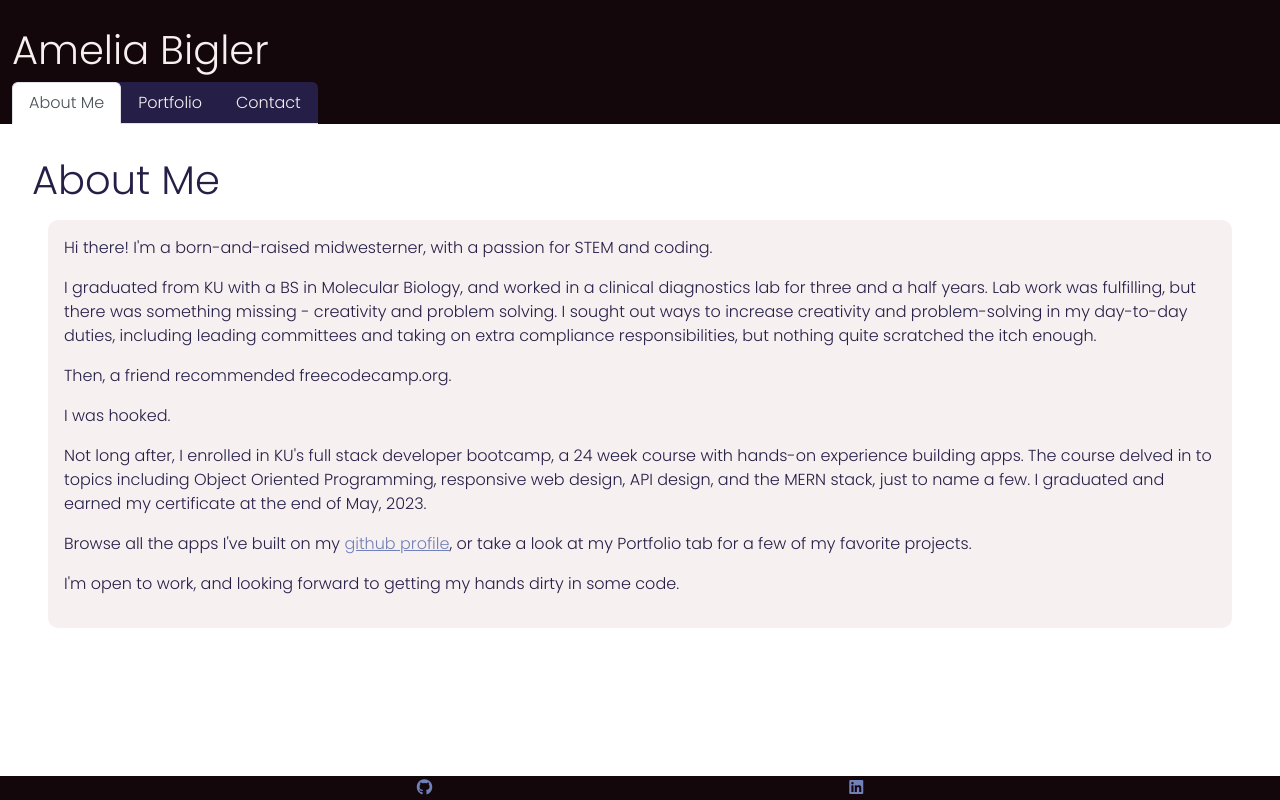
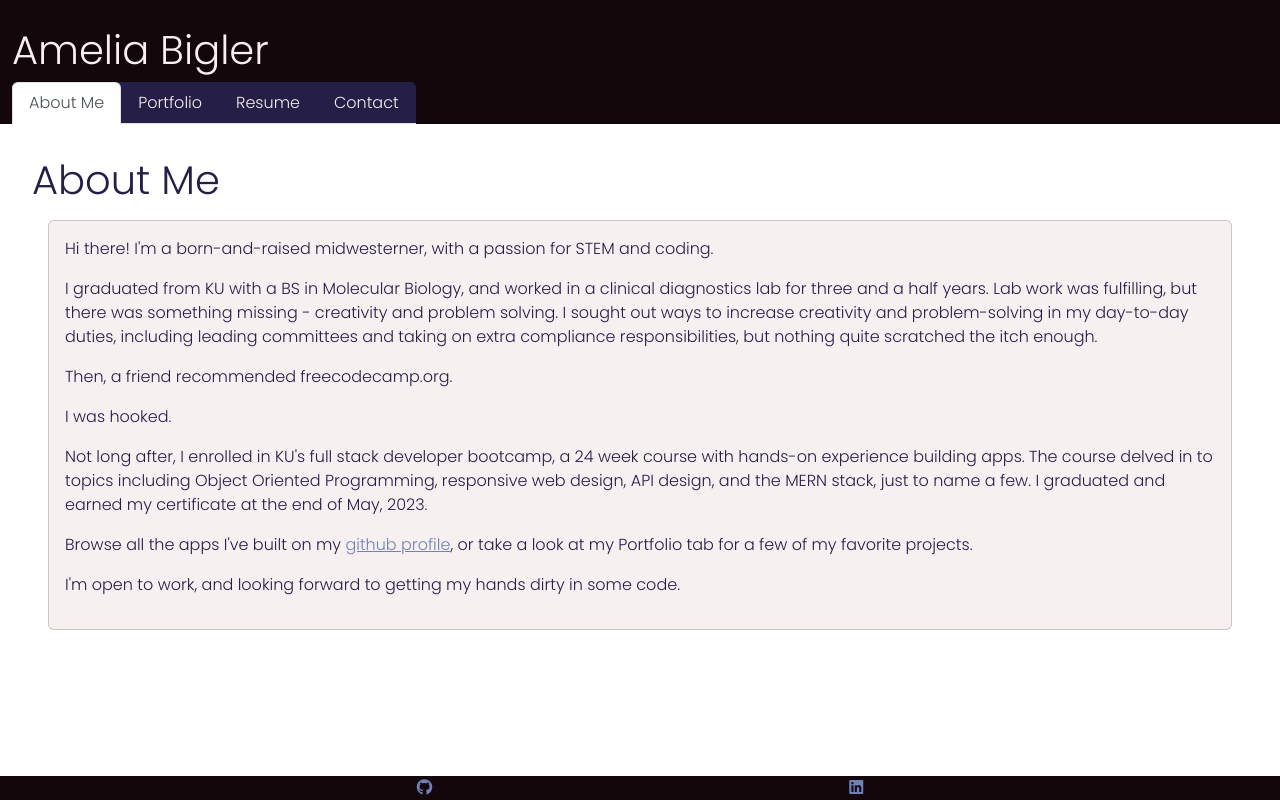
Before and after one commit to AmeliaBigler/Bigler-Portfolio, a React (Create React App) app in the folder bigler-portfolio/: page / in a window 1280 px wide. Built offline with nearby package versions, Linux system fonts and the light colour scheme.

Commit message:
add resume. add border css.

```diff
--- a/bigler-portfolio/src/App.css
+++ b/bigler-portfolio/src/App.css
@@ -60,7 +60,6 @@ footer a:hover {
 
 .card-body {
   background-color: var(--snow);
-  border-color: var(--glaucous);
 }
 
 .card-body .btn-primary {
@@ -84,13 +83,14 @@ span a {
   color: var(--glaucous);
 }
 
-#bio {
+.content {
   background-color: var(--snow);
   margin: 1rem 1rem 3rem 1rem;
   padding: 1rem;
-  border-width: 10px;
-  border-radius: 10px;
-  border-color: var(--glaucous);
+  border-radius: 0.375rem;
+  border-color: var(--bs-border-color-translucent);
+  border-width: 1px;
+  border-style: solid;
 }
 
 .card-text {
--- a/bigler-portfolio/src/components/Navigation.js
+++ b/bigler-portfolio/src/components/Navigation.js
@@ -25,6 +25,16 @@ function NavTabs({ currentPage, handlePageChange }) {
       </li>
       <li className="nav-item">
         <a
+          href="#resume"
+          onClick={() => handlePageChange('Resume')}
+
+          className={currentPage === 'Resume' ? 'nav-link active' : 'nav-link'}
+        >
+          Resume
+        </a>
+      </li>
+      <li className="nav-item">
+        <a
           href="#contact"
           onClick={() => handlePageChange('Contact')}
 
--- a/bigler-portfolio/src/components/PortfolioApp.js
+++ b/bigler-portfolio/src/components/PortfolioApp.js
@@ -4,6 +4,7 @@ import Footer from './Footer';
 import AboutMe from './sections/AboutMe';
 import Portfolio from './sections/Portfolio';
 import Contact from './sections/Contact';
+import Resume from './sections/Resume';
 
 function PortfolioApp() {
     const [currentPage, setCurrentPage] = useState('AboutMe');
@@ -15,7 +16,10 @@ function PortfolioApp() {
         if (currentPage === 'Portfolio') {
           return <Portfolio />;
         }
-        return <Contact />;
+        if (currentPage === 'Contact') {
+            return <Contact />;
+          }
+        return <Resume />;
     };
 
     const handlePageChange = (page) => setCurrentPage(page);
--- a/bigler-portfolio/src/components/sections/AboutMe.js
+++ b/bigler-portfolio/src/components/sections/AboutMe.js
@@ -4,7 +4,7 @@ export default function AboutMe() {
   return (
     <div>
       <h1>About Me</h1>
-      <div id="bio">
+      <div className="content">
         <p>
           Hi there! I'm a born-and-raised midwesterner, with a passion for STEM and coding.
         </p>
--- a/bigler-portfolio/src/components/sections/Contact.js
+++ b/bigler-portfolio/src/components/sections/Contact.js
@@ -2,7 +2,7 @@ import React from 'react';
 
 export default function Contact() {
   return (
-    <div>
+    <div className='content'>
       <h1>Contact Me</h1>
       <p>Email me: <a href="mailto:amaebigler@gmail.com" target="_blank" rel="noopener noreferrer">amaebigler@gmail.com</a></p>
       <p>Connect on <a href="https://www.linkedin.com/in/ameliabigler/" target='_blank' rel="noreferrer">LinkedIn</a></p>
--- /dev/null
+++ b/bigler-portfolio/src/components/sections/Resume.js
@@ -0,0 +1,11 @@
+import React from 'react';
+import resume from "../../assets/AB2023.pdf"
+
+export default function Resume() {
+  return (
+    <div className='content'>
+      <h1>My Resume</h1>
+        <p>Download <a href={resume} download={resume}>my resume</a></p>
+    </div>
+  );
+}
```
Also changed, not shown: 1 other file (tests, documents, lock files or other folders).
